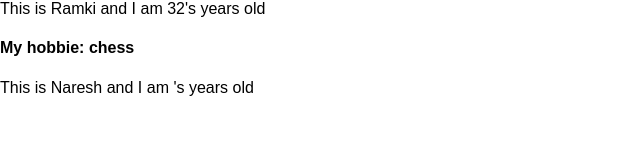
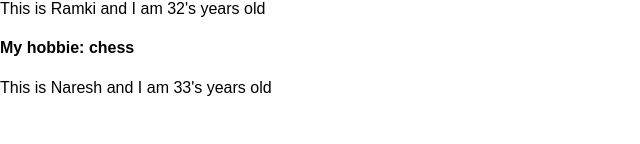
Before and after one commit to sekhar1245/React-Workouts, a React (Create React App) app in the folder react_practice/: page / in a window 1280 px wide. Shown: the part 156-300 px from the top of the page, without its empty margins (0-640 px from the left). Built offline with nearby package versions, Linux system fonts and the light colour scheme.

Commit message:
set state usage with button

```diff
--- a/react_practice/src/App.js
+++ b/react_practice/src/App.js
@@ -9,18 +9,22 @@ class App extends Component {
       {name: 'chandrasekhar' , age: 31},
       {name: 'Ramki' , age: 32},
       {name: 'Naresh' , age: 33}
-    ]
+    ],
+    Author:'Sekhar1245'
   }
 
   switchNameHandler = () => {
+
+    // we shouldnt mutate like below ,React will not recognise
+    // this.state.persons[0].name="sekhar1245";
 
     this.setState({
 
 
       persons:[
-        {name: 'sekhar1245' , age: 31},
-        {name: 'Ramki45' , age: 32},
-        {name: 'Naresh45' , age: 33}
+        {name: 'sekhar1245' , age: 21},
+        {name: 'Ramki45' , age: 22},
+        {name: 'Naresh45' , age: 23}
       ]
 
     });
@@ -33,7 +37,7 @@ class App extends Component {
         <button onClick={this.switchNameHandler}> Switch Name</button>
         <Person   name={this.state.persons[0].name} age= {this.state.persons[0].age} />
         <Person  name={this.state.persons[1].name} age={this.state.persons[1].age}>My hobbie: chess</Person>
-        <Person name={this.state.persons[2].name} age={this.state.persons[2].namage}/>
+        <Person name={this.state.persons[2].name} age={this.state.persons[2].age}/>
 
       </div>
     );
```
